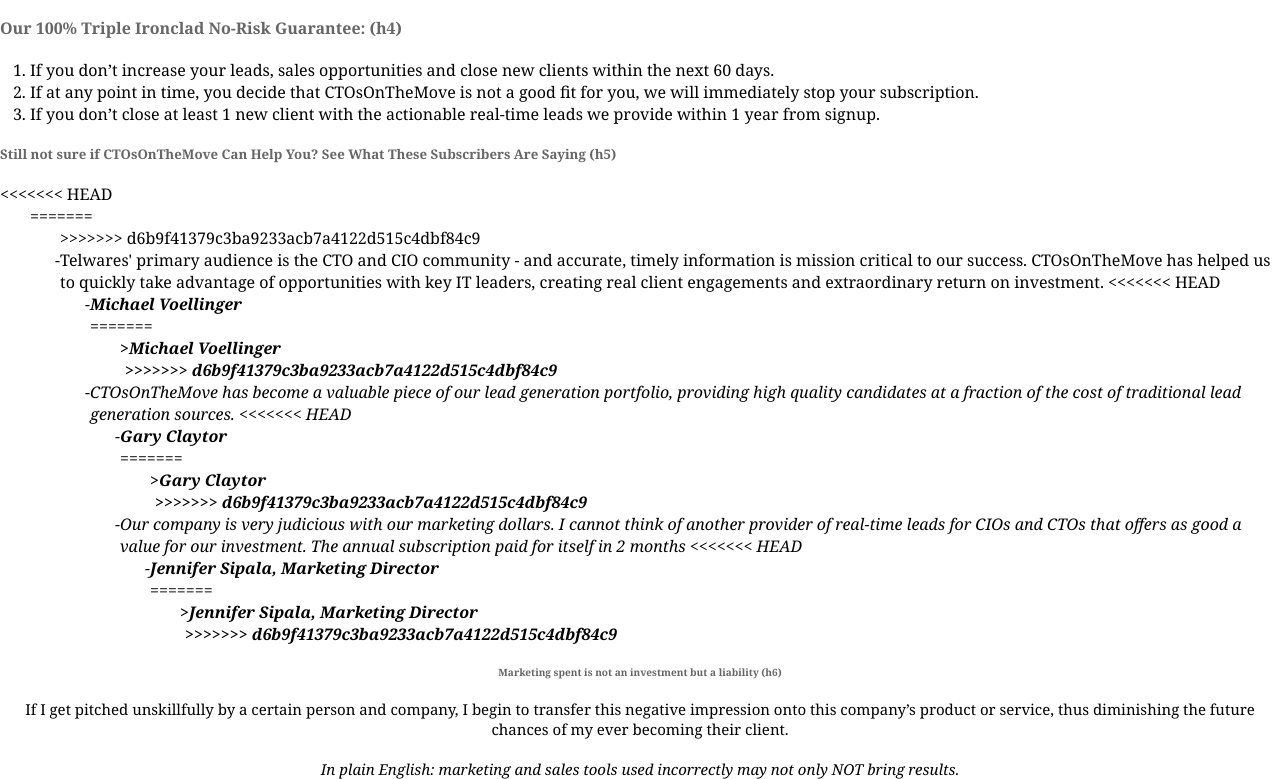
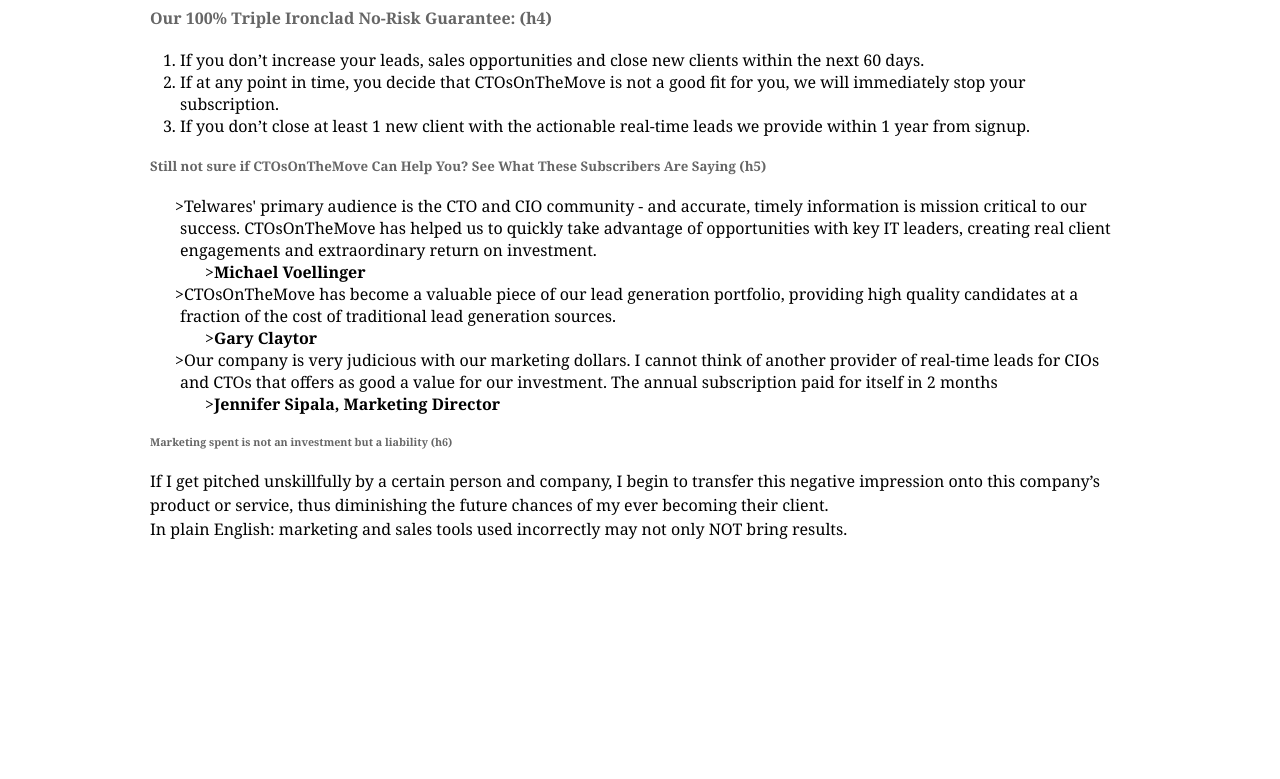
Before and after one commit to gblageov/PSDsLevel1, a plain HTML site: page First PDS slicing/index.html in a window 1280 px wide. Shown: the part 887-1666 px from the top of the page. After the commit the page ends 1428 px from the top, so only its background shows below. Drawn offline with Linux system fonts and the light colour scheme.

Commit message:
comit old home vershan

```diff
--- a/First PDS slicing/css/style.css
+++ b/First PDS slicing/css/style.css
@@ -17,7 +17,6 @@
 
 .section_content p a { color: #1659b3; }
 
-<<<<<<< HEAD
 p { line-height: 24px; }
 
 ul { margin-left: 15px; padding-left:15px; }
@@ -35,21 +34,3 @@
 ul.tick li { text-indent: -5px; }
 
 ul.tick li:before { content: ">"; text-indent: -5px; }
-=======
-.section_content ul ol { margin-left:20px; }
-
-.section_content, .dash-list, .tik-list { list-style: none;  }
-
-.dash-list ul { font-style: italic; }
-.section_content .dash-list li { text-indent:-5px; }
-.section_content .dash-list li::before { content: "-"; text-indent: -5px; }
-
-.section_content .tik-list { margin-left:20px; font-weight: 700; }
-.section_content .tik-list li { text-indent:-5px; }
-.section_content .tik-list li::before { content: ">"; text-indent: -5px; }
-
-.section_footer { text-align: center; font-size:15px; }
-
-.section_footer span p { font-style: italic; margin-top:20px;}
-
->>>>>>> d6b9f41379c3ba9233acb7a4122d515c4dbf84c9
--- a/First PDS slicing/index.html
+++ b/First PDS slicing/index.html
@@ -13,13 +13,8 @@
 			<h1>First let me ask you (h1)</h1>
 			<p>Are you tired of rejection? Of reaching out to hundreds of prospects and getting <strong>NOTHING</strong>
 				back? Of being pushed to the side by competitors who win business with a solution that’s
-<<<<<<< HEAD
 				<strong>WORSE</strong> than yours? I know how it feels… I was in your shoes once. </p>
 		</div>
-=======
-				<span>WORSE</span> than yours? I know how it feels… I was in your shoes once. </p>
-		</div><!--.section_main-->
->>>>>>> d6b9f41379c3ba9233acb7a4122d515c4dbf84c9
 		<div class="section_content">
 			<h2>Everyone is chasing the same set of leads. (h2)</h2>
 			<p><a href="#">CTOsOnTheMove</a> sends you a real-time email alert and the updated email of that IT
@@ -56,45 +51,26 @@
 					year from signup.</li>
 			</ol>
 			<h5>Still not sure if CTOsOnTheMove Can Help You? See What These Subscribers Are Saying (h5)</h5>
-<<<<<<< HEAD
 			<ul class="tick">
-=======
-			<ul class="dash-list">
->>>>>>> d6b9f41379c3ba9233acb7a4122d515c4dbf84c9
 				<li>Telwares' primary audience is the CTO and CIO community - and accurate, timely information is
 					mission critical to our success. CTOsOnTheMove has helped us to quickly take advantage of
 					opportunities with key IT leaders, creating real client engagements and extraordinary return on
 					investment.
-<<<<<<< HEAD
 					<ul class="dashed">
 						<li class="author"><strong>Michael Voellinger</strong></li>
-=======
-					<ul class="tik-list">
-						<li>Michael Voellinger</li>
->>>>>>> d6b9f41379c3ba9233acb7a4122d515c4dbf84c9
 					</ul>
 				</li>
 				<li>CTOsOnTheMove has become a valuable piece of our lead generation portfolio, providing high quality
 					candidates at a fraction of the cost of traditional lead generation sources.
-<<<<<<< HEAD
 					<ul class="dashed">
 						<li class="author"><strong>Gary Claytor</strong></li>
-=======
-					<ul class="tik-list">
-						<li>Gary Claytor</li>
->>>>>>> d6b9f41379c3ba9233acb7a4122d515c4dbf84c9
 					</ul>
 				</li>
 				<li>Our company is very judicious with our marketing dollars. I cannot think of another provider of
 					real-time leads for CIOs and CTOs that offers as good a value for our investment. The annual
 					subscription paid for itself in 2 months
-<<<<<<< HEAD
 					<ul class="dashed">
 						<li class="author"><strong>Jennifer Sipala, Marketing Director</strong></li>
-=======
-					<ul class="tik-list">
-						<li>Jennifer Sipala, Marketing Director</li>
->>>>>>> d6b9f41379c3ba9233acb7a4122d515c4dbf84c9
 					</ul>
 				</li>
 			</ul>
```
